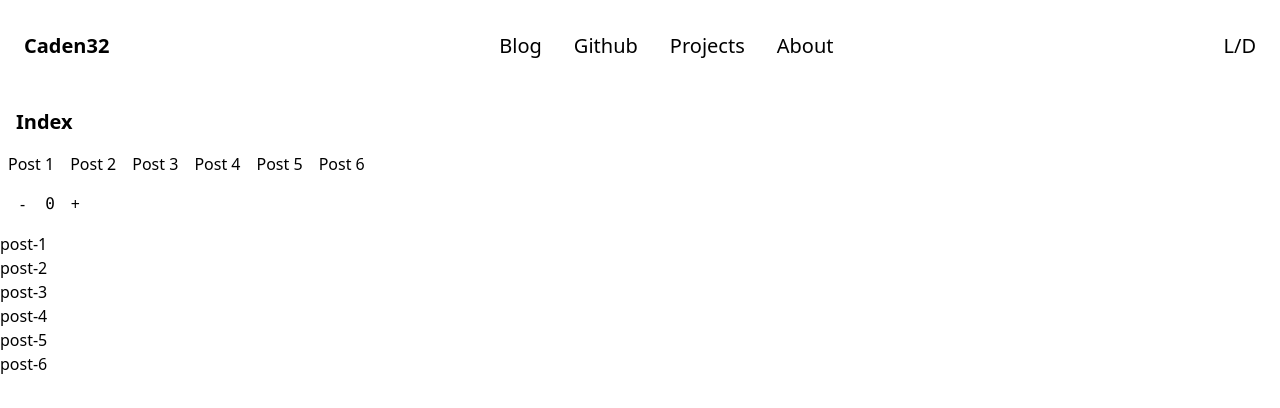
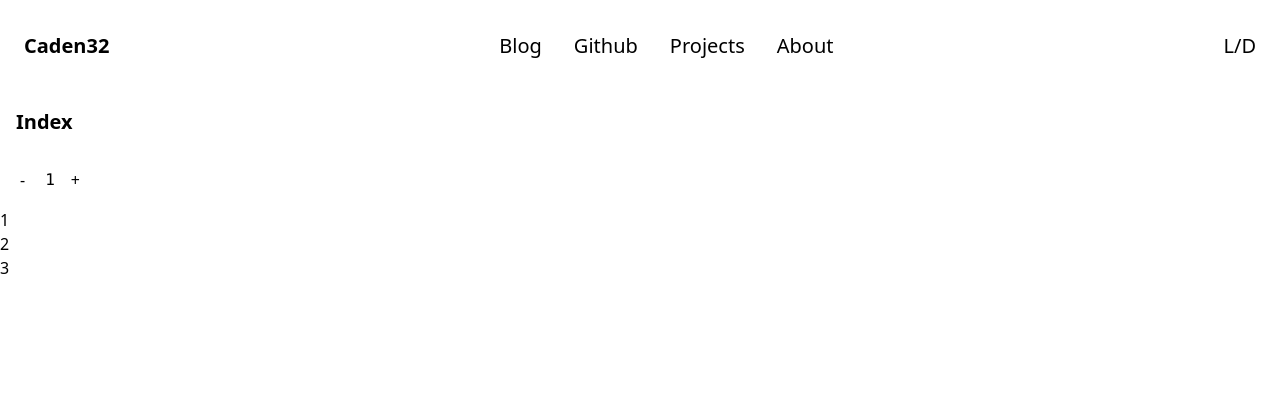
Before and after one commit to Caden64/blog, an Astro site: page / in a window 1280 px wide. Built offline with nearby package versions, Linux system fonts and the light colour scheme; Astro itself is replaced by a stand-in of ours.

Commit message:
sliding window to show blog posts

```diff
--- a/src/components/Counter.tsx
+++ b/src/components/Counter.tsx
@@ -1,9 +1,17 @@
-import {createSignal, For} from "solid-js";
+import {createSignal, For, Show} from "solid-js";
 
 export default function Counter(props: any) {
-    const [count, setCount] = createSignal(0);
-    const add = () => setCount(count() + 1);
-    const subtract = () => setCount(count() - 1);
+    const [count, setCount] = createSignal(1);
+    const add = () => {
+        if (props.wow.length > count() + 2) {
+            setCount(count() + 1)
+        }
+    }
+    const subtract = () => {
+        if (count() > 1) {
+            setCount(count() - 1)
+        }
+    }
 
     return (
         <>
@@ -14,10 +22,13 @@ export default function Counter(props: any) {
             </div>
             <div>
                 <For each={props.wow} fallback={<div>loading...</div>}>
-                    {(item) => <div>{item.slug}</div>}
+                    {(item) => <div>
+                        <Show when={item.data.id >= count() && item.data.id < count() + 3}>
+                            {item.data.id}
+                        </Show>
+                    </div>}
                 </For>
             </div>
         </>
     )
 }
-// Use a sliding window algorithm to get the 3 blog posts and use the slugs
--- a/src/content/blog/post-1.md
+++ b/src/content/blog/post-1.md
@@ -1,5 +1,6 @@
 ---
 title: "Post 1"
+id: 1
 tags:
 - "tag1"
 ---
--- a/src/content/blog/post-2.md
+++ b/src/content/blog/post-2.md
@@ -1,5 +1,6 @@
 ---
 title: "Post 2"
+id: 2
 tags:
   - "tag1"
   - "tag2"
--- a/src/content/blog/post-3.md
+++ b/src/content/blog/post-3.md
@@ -1,5 +1,6 @@
 ---
 title: "Post 3"
+id: 3
 tags:
   - "tag1"
   - "tag2"
--- a/src/content/blog/post-4.md
+++ b/src/content/blog/post-4.md
@@ -1,5 +1,6 @@
 ---
 title: "Post 4"
+id: 4
 tags:
   - "tag1"
   - "tag2"
--- a/src/content/blog/post-5.md
+++ b/src/content/blog/post-5.md
@@ -1,5 +1,6 @@
 ---
 title: "Post 5"
+id: 5
 tags:
   - "tag1"
   - "tag2"
--- a/src/content/blog/post-6.md
+++ b/src/content/blog/post-6.md
@@ -1,5 +1,6 @@
 ---
 title: "Post 6"
+id: 6
 tags:
   - "tag1"
   - "tag2"
--- a/src/content/config.ts
+++ b/src/content/config.ts
@@ -6,6 +6,7 @@ const blogCollection = defineCollection({
         title: z.string(),
         tags: z.array(z.string()),
         image: z.string().optional(),
+        id: z.number(),
     })
 });
 
--- a/src/pages/index.astro
+++ b/src/pages/index.astro
@@ -7,14 +7,6 @@ const blogEntries = await getCollection('blog');
 
 <MainLayout title="My Blog">
   <h1 class="text-xl font-semibold p-4">Index</h1>
-  <div class="flex">
-    {
-      blogEntries.map(blogPost  => (
-        <div class="px-2">
-          <a href=`blog/${blogPost.slug}`>{blogPost.data.title}</a>
-        </div>
-    ))}
-  </div>
   <div>
     <Counter wow={blogEntries} client:idle />
   </div>
```
